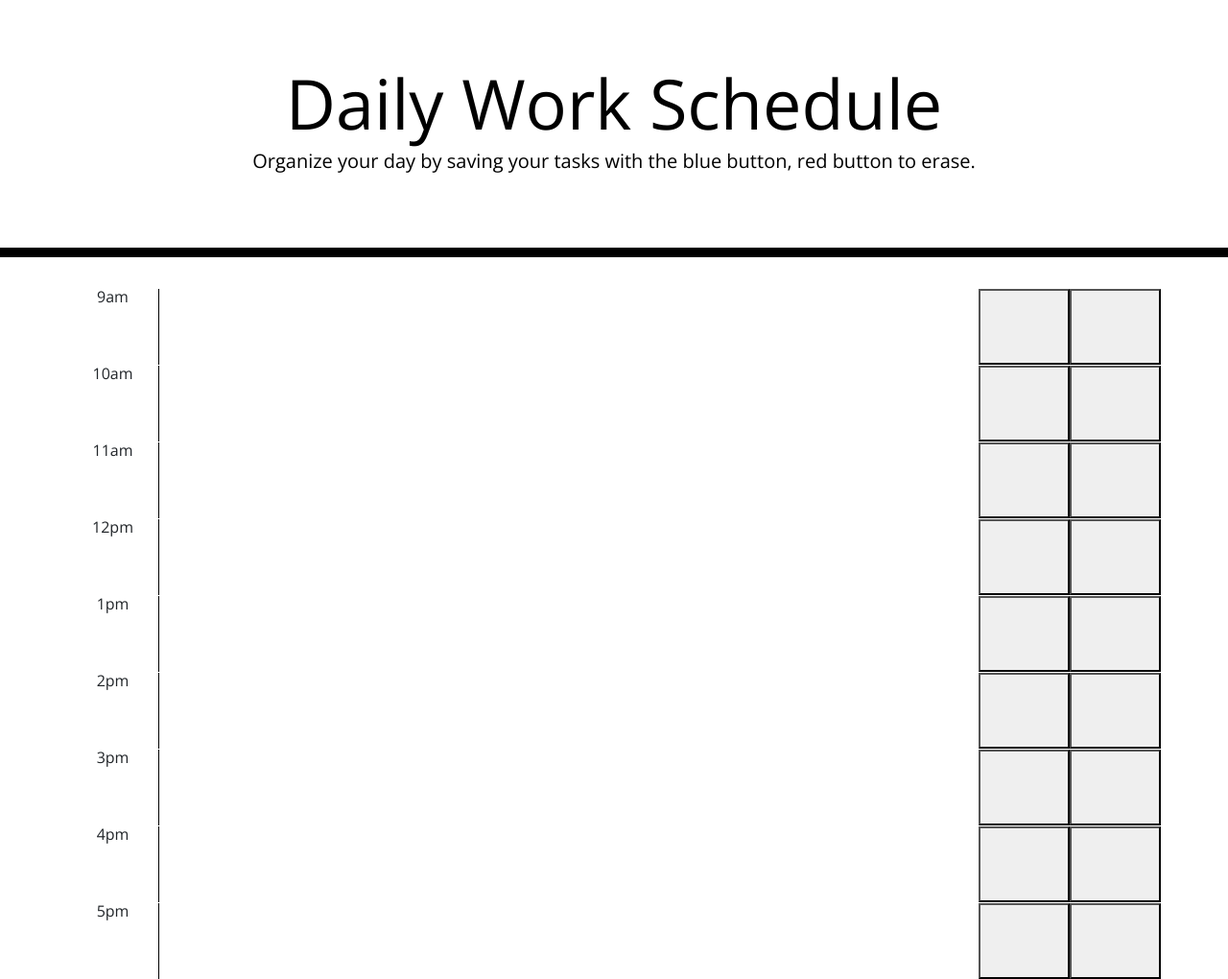
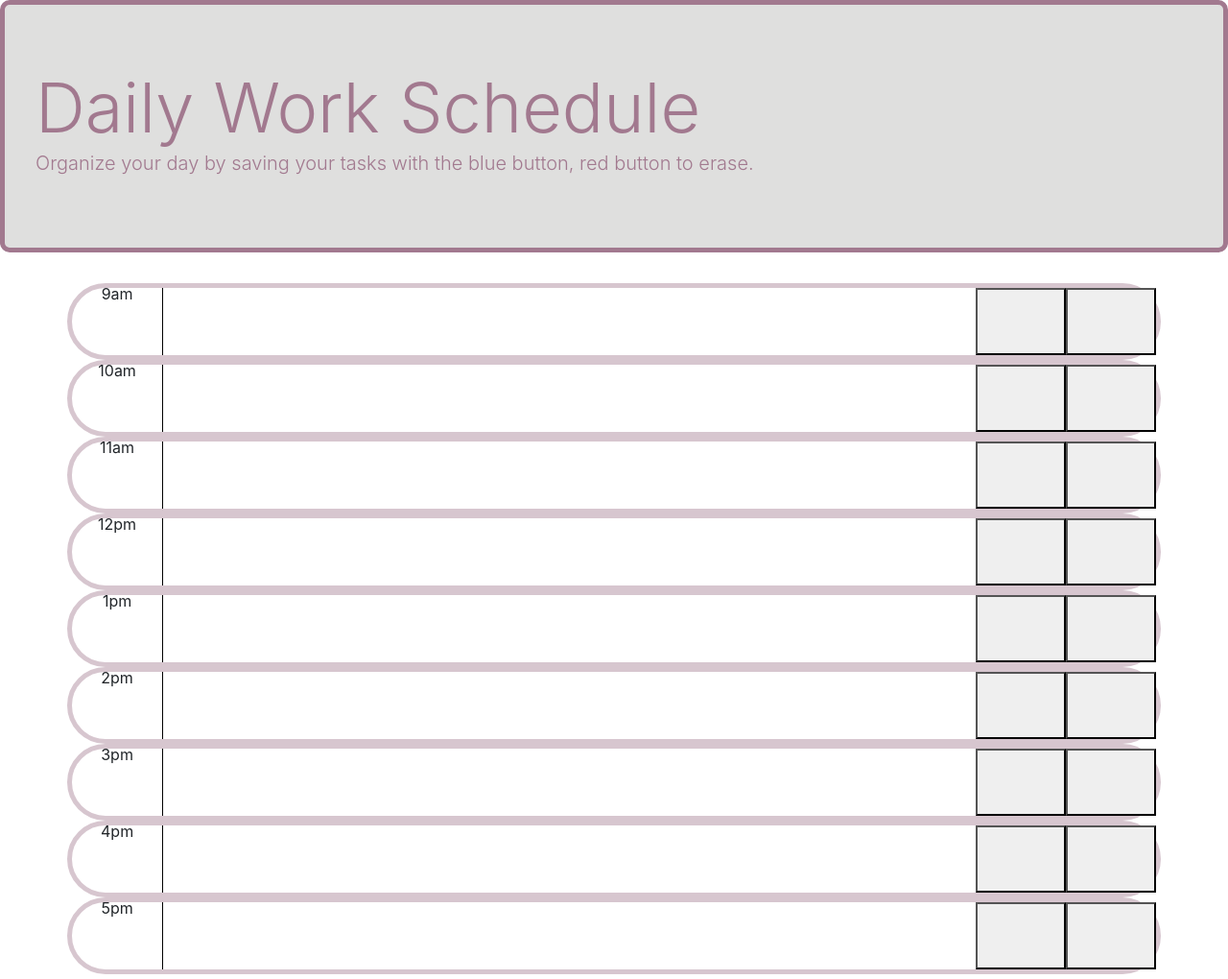
Before and after one commit to caitighe1/a-daily-planner, a plain HTML site: page index.html in a window 1280 px wide. Shown: the whole page at 96% size. Drawn offline with nearby package versions, Linux system fonts and the light colour scheme.

Commit message:
added some CSS styling

```diff
--- a/style.css
+++ b/style.css
@@ -1,7 +1,7 @@
 body {
-    font-family: 'Open Sans', sans-serif;
+    font-family:'Courier New', Courier, monospace
     font-size: 16px;
-    line-height: 1;
+    line-height: .75;
   }
 
   textarea{
@@ -14,11 +14,12 @@ body {
   }
 
   .jumbotron {
-    text-align: center;
-    background-color: transparent;
-    color: black;
-    border-radius: 0;
-    border-bottom: 10px solid black;
+    text-align: left;
+    background-color: #dfdfde;
+    color: 	#a2798f;
+    border-radius: 10px;
+    border: 5px solid #a2798f;
+
   }
 
   .description{
@@ -27,17 +28,17 @@ body {
 
   .time-block{
     text-align: center;
-    border-radius: 15px;
+    border-radius: 50px;
   }
 
   .row {
     white-space: pre-wrap;
     height: 80px;
-    border-top: 1px solid white;;
+    border: 5px solid #d7c6cf;
   }
 
   .hour {
-    background-color: #ffffff;
+    background-color: #dfdfde;
     color: #000000;
     border-top: 1px dashed #000000;
   }
```
